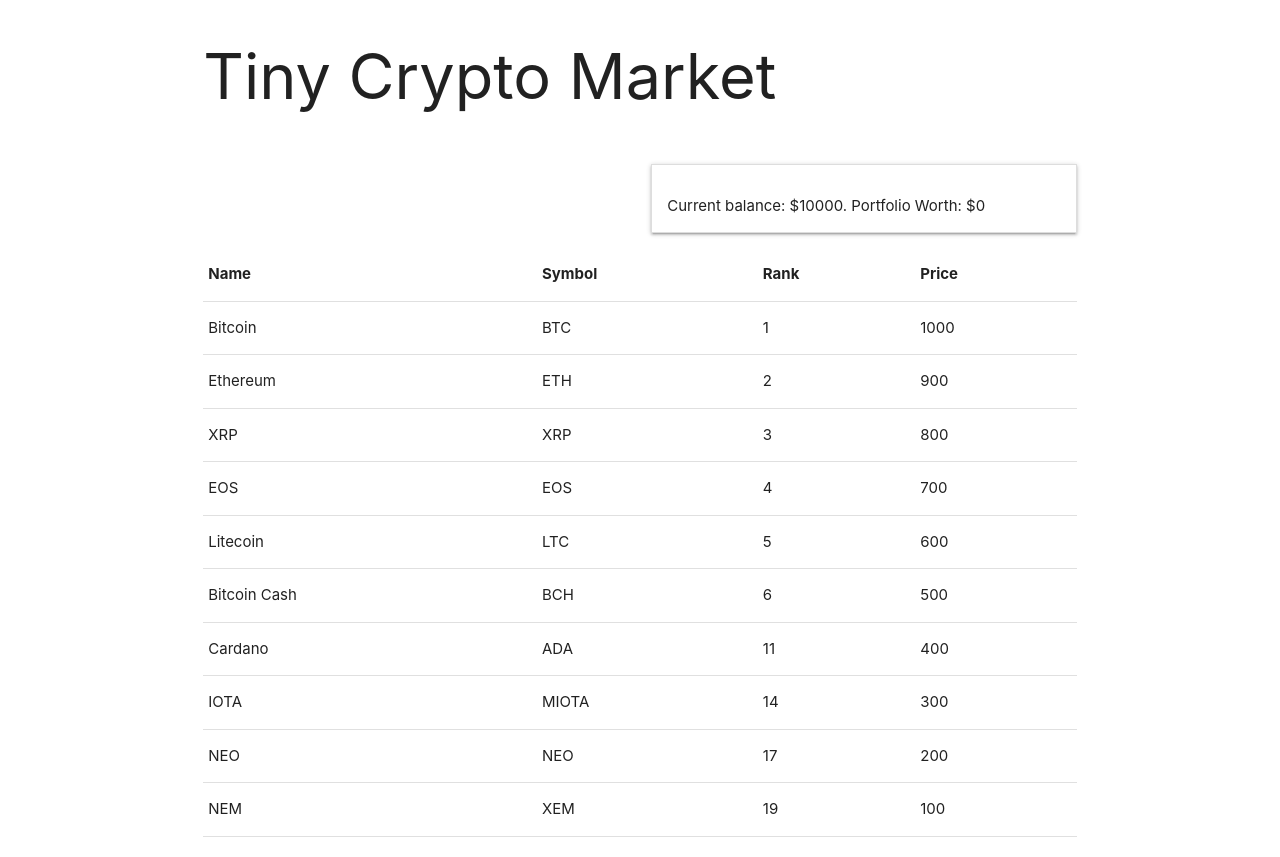
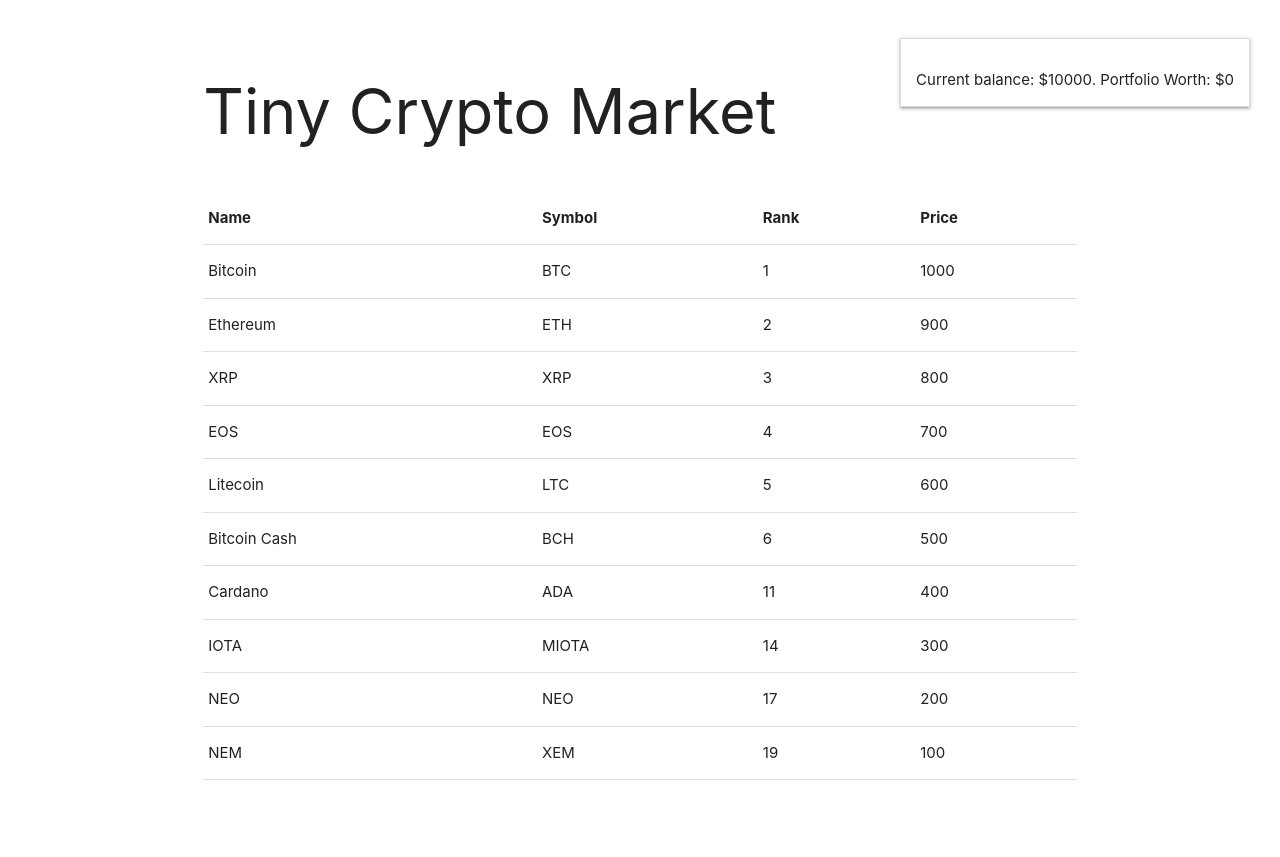
Before and after one commit to yevgalis/js20190613, a plain HTML site: page index.html in a window 1280 px wide. After the commit the page ends 800 px from the top, so only its background shows below. Drawn offline with nearby package versions, Linux system fonts and the light colour scheme.

Commit message:
fixed styling and formating

```diff
--- a/index.css
+++ b/index.css
@@ -1,10 +1,10 @@
 html, body {
-    min-height: 100%;
+    height: 100%;
 }
 
 #app {
     display: flex;
-    height: 100%;
+    min-height: 100%;
     flex-direction: column;
     justify-content: flex-end;
 }
@@ -32,3 +32,10 @@
 form, form > div {
     padding-left: 0 !important;
 }
+
+[data-element="portfolio"] {
+  position: absolute;
+  top: 30px;
+  right: 30px;
+  background-color: white;
+}
--- a/scripts/components/App/App.js
+++ b/scripts/components/App/App.js
@@ -56,12 +56,10 @@
           <h1>Tiny Crypto Market</h1>
         </div>
       </div>
-      <div class="row portfolio-row">
-        <div class="col s6 offset-s6" data-element="portfolio"></div>
-      </div>
       <div class="row">
         <div class="col s12" data-element="table"></div>
       </div>
+      <div class="col s6 offset-s6" data-element="portfolio"></div>
       <div data-element="trade-widget"></div>
     `;
   }
```
Also changed, not shown: index.html (+5 -8 lines), scripts/components/Table/Table.js (+4 -4 lines), scripts/components/Portfolio/Portfolio.js (indentation only), scripts/components/TradeWidget/TradeWidget.js (indentation only).
